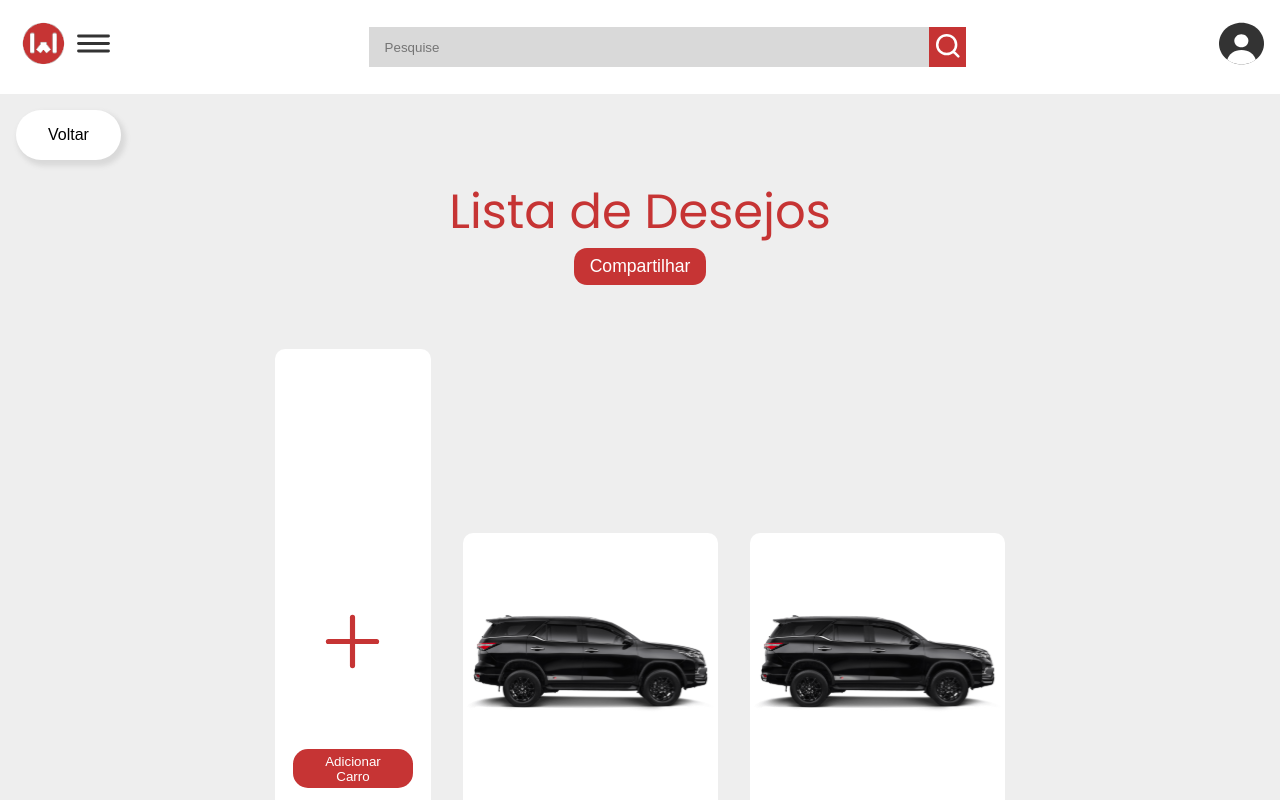
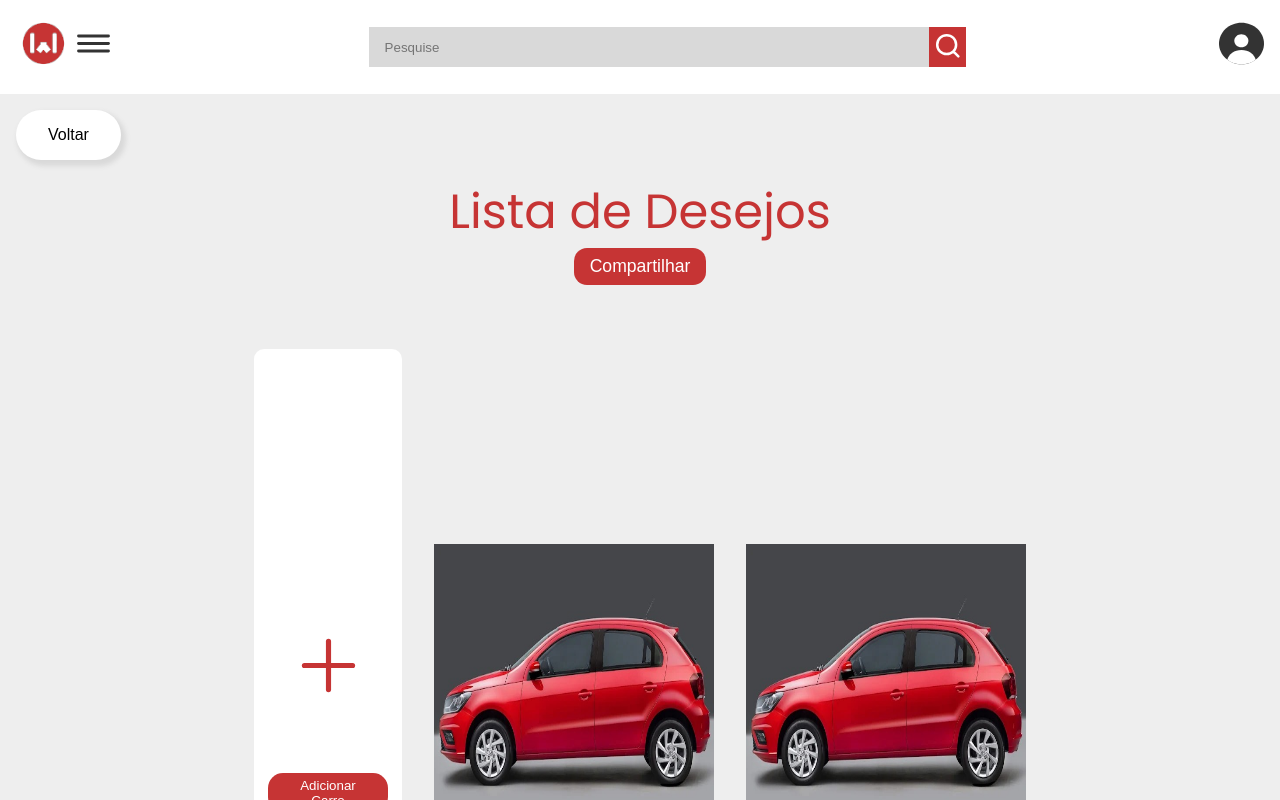
Before and after one commit to Danielle1Melo/carWeb, a Next.js app: page /listaDesejos in a window 1280 px wide. Shown: the top 800 px of the page. Built offline with nearby package versions, Linux system fonts and the light colour scheme.

Commit message:
changing image car

```diff
--- a/src/components/carList/CarList.js
+++ b/src/components/carList/CarList.js
@@ -1,4 +1,4 @@
-import carImage from "../../assets/carImage.svg"
+import carImage from "../../assets/car.jpeg"
 import AddIcon from "../../assets/addIcon.svg"
 import styled from "../../style/carList.module.css"
 import Image from "next/image";
@@ -63,9 +63,8 @@ export default function CarList() {
 
                 {carItens.map((item) => {
                     return (
-
                         <div className={styled.cards} key={item.id}>
-                            <Image src={item.imagem} alt="" width={255} height={255} />
+                            <Image src={item.imagem} alt="" width={280} height={280} />
                             <p>{item.desc}</p>
                             <button className={styled.button}>Veja mais</button>
                         </div>
--- a/src/style/carList.module.css
+++ b/src/style/carList.module.css
@@ -21,8 +21,8 @@
     border-radius: 10px;
     padding: 1rem 2rem;
     height: 48%;
-    width: 16.8%;
-    gap: 5rem   ;
+    width: 16%;
+    gap: 5rem;
 }
 
 
```
Also changed, not shown: src/assets/car.jpeg (added).
